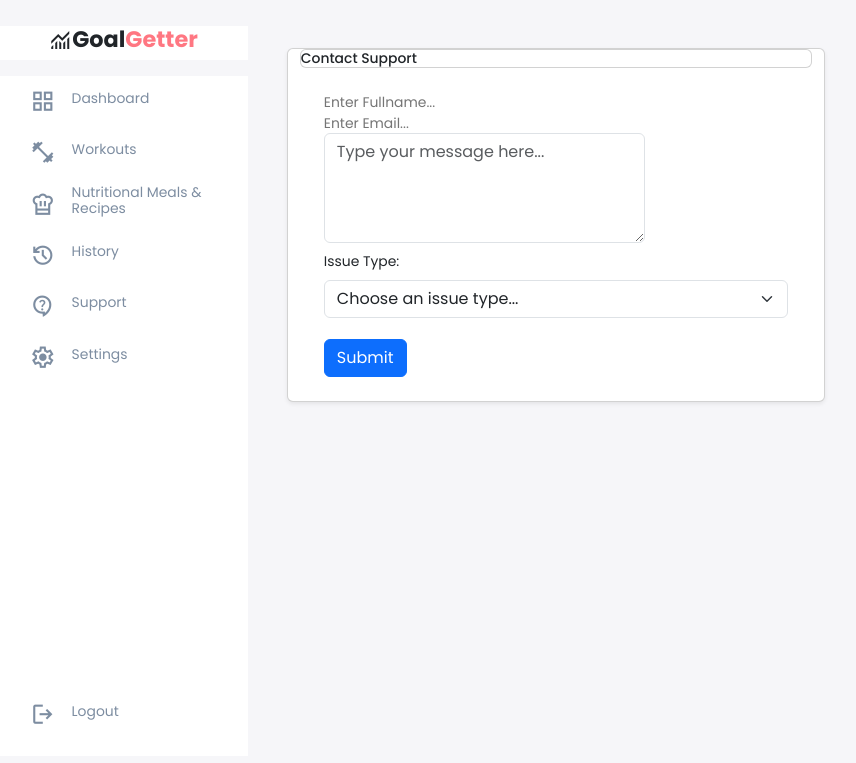
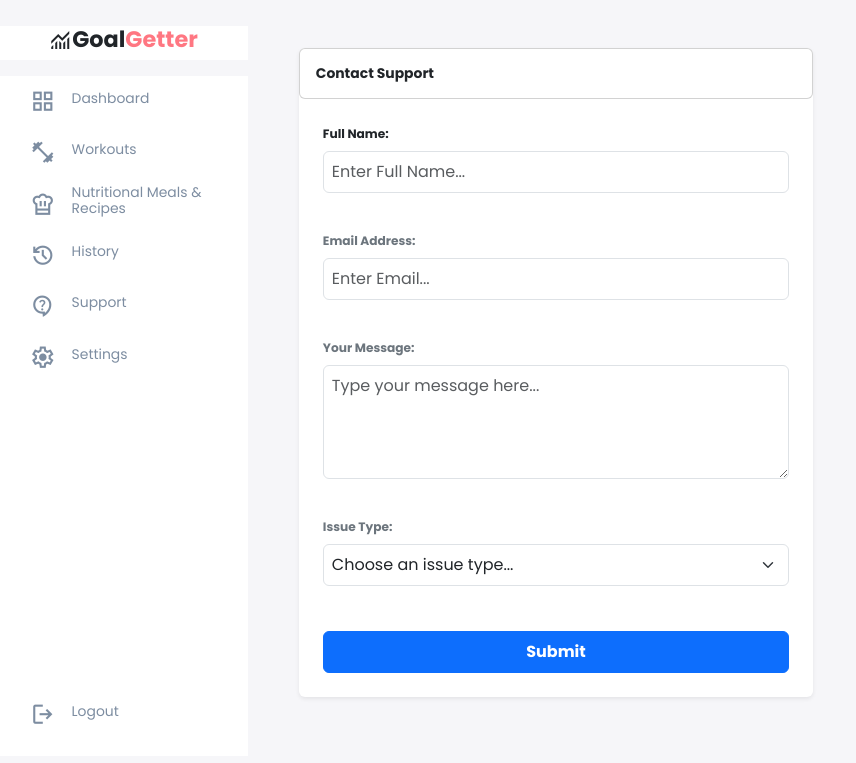
Before and after one commit to lanamnj0/goalgetter, a Flask app: page /support in a window 1280 px wide. Shown: the top 763 px of the page, without its empty margins (84-940 px from the left). Run offline with Flask 3, Linux system fonts and the light colour scheme.

Commit message:
formatting for support page complete - industry look and functionality just needs data to be saved to mysql database after submitting ticket

```diff
--- a/frontend.py
+++ b/frontend.py
@@ -37,9 +37,8 @@ def support():
 
         # flash() entirely relies on browser Sessions and Cookies not MySQL
         flash(f"Thank you! Your support ticket #{counter} has been submitted! A team member will email your shortly")
+
         print(f"User selected: {selected_issue}")
-
-
     return render_template('support.html')
 
 @app.route('/settings')
--- a/templates/support.html
+++ b/templates/support.html
@@ -9,42 +9,47 @@
 <!-- HTML post form for users to submit an issue (for stakeholder perspective - shows industry-standard web application feature.
      Also helps with updating the system, keeping functionality of the web application, for consistent improvement. -->
 
-    <div class="content">
-        <div class="row justify-content-center">
-        <div class="card shadow-sm">
-                    <div class="card header">
-                        <h3 class="mb-0">Contact Support</h3>
+    <!--<div class="content">
+        <div class="row justify-content-center"> -->
+        <div class="card shadow-sm border-0 mx-auto" style="max-width: 600px;">
+                    <div class="card header p-3">
+                        <h3 class="mb-0 fw-bold">Contact Support</h3>
                     </div>
                     <div class="card-body p-4">
-                        <form action="/support" method="post">
-                            <label>
-                                <input type="text" name="name" placeholder="Enter Fullname..." required>
-                            </label>
+                        <form action="/support" method="POST">
+
+                            <div class="mb-3">
+                                <label class="form-label fw-bold text-seoncdary small">Full Name:</label>
+                                <input class="form-control p-2" type="text" name="name" placeholder="Enter Full Name..." required>
+                            </div>
                             <br>
-                            <label>
-                                <input type="email" name="email" placeholder="Enter Email..." required>
-                            </label>
+                            <div class="mb-3">
+                                <label class="form-label fw-bold text-secondary small">Email Address:</label>
+                                <input class="form-control p-2" type="email" name="email" placeholder="Enter Email..." required>
+                            </div>
                             <br>
-                            <label class="form-label fw-semibold">
-                                <textarea name="message" class="form-control" rows="4" placeholder="Type your message here..." required></textarea>
-                            </label>
+                            <div class="mb-3">
+                                <label class="form-label fw-bold text-secondary small">Your Message:</label>
+                                <textarea name="message" class="form-control p-2" rows="4" placeholder="Type your message here..." required></textarea>
+                            </div>
                             <br>
 
-                            <label for="ticket-type" class="form-label"> Issue Type:</label>
-                            <select class="form-select" id="ticket-type" name="support_category">
-                                <option value="" disabled selected class="text-muted">Choose an issue type...</option>
-                                <option value="bug">Report a Bug</option>
-                                <option value="login">Login Issue</option>
-                                <option value="other">Other Support</option>
-                            </select>
-
+                            <div class="mb-4">
+                                <label for="ticket-type" class="form-label fw-bold text-secondary small"> Issue Type:</label>
+                                <select class="form-select p-2" id="ticket-type" name="support_category">
+                                    <option value="" disabled selected class="text-muted">Choose an issue type...</option>
+                                    <option value="bug">Report a Bug</option>
+                                    <option value="account">Account Issue</option>
+                                    <option value="other">Other Support</option>
+                                </select>
+                            </div>
                             <br>
-                            <button class="btn btn-primary" type="submit">Submit</button>
+                            <button class="btn btn-primary w-100 fw-bold p-2" type="Submit Ticket">Submit</button>
                             </form>
 
                     </div>
         </div>
-        </div>
-    </div>
+       <!-- </div>
+    </div>-->
 
 {% endblock %}
```
